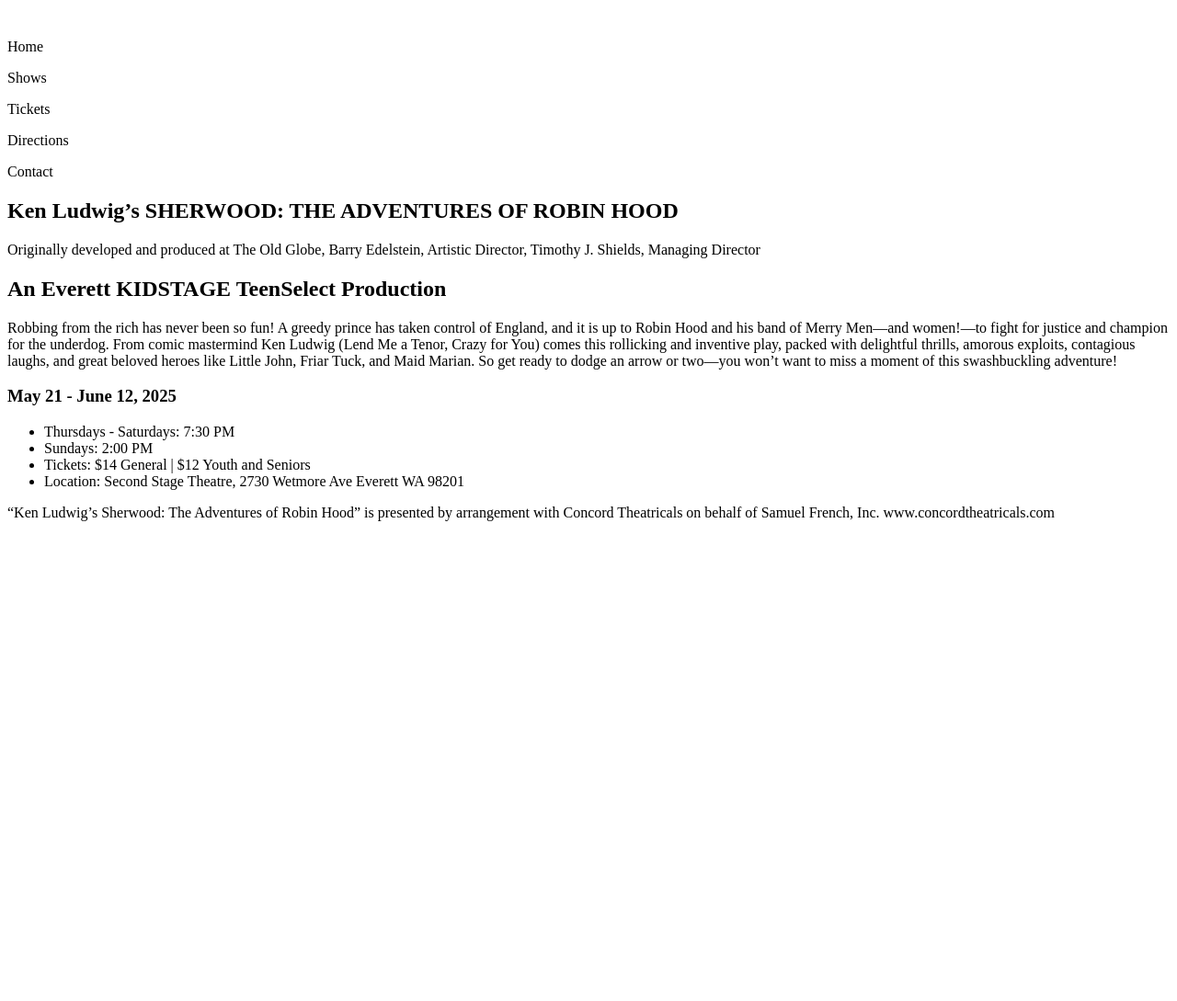
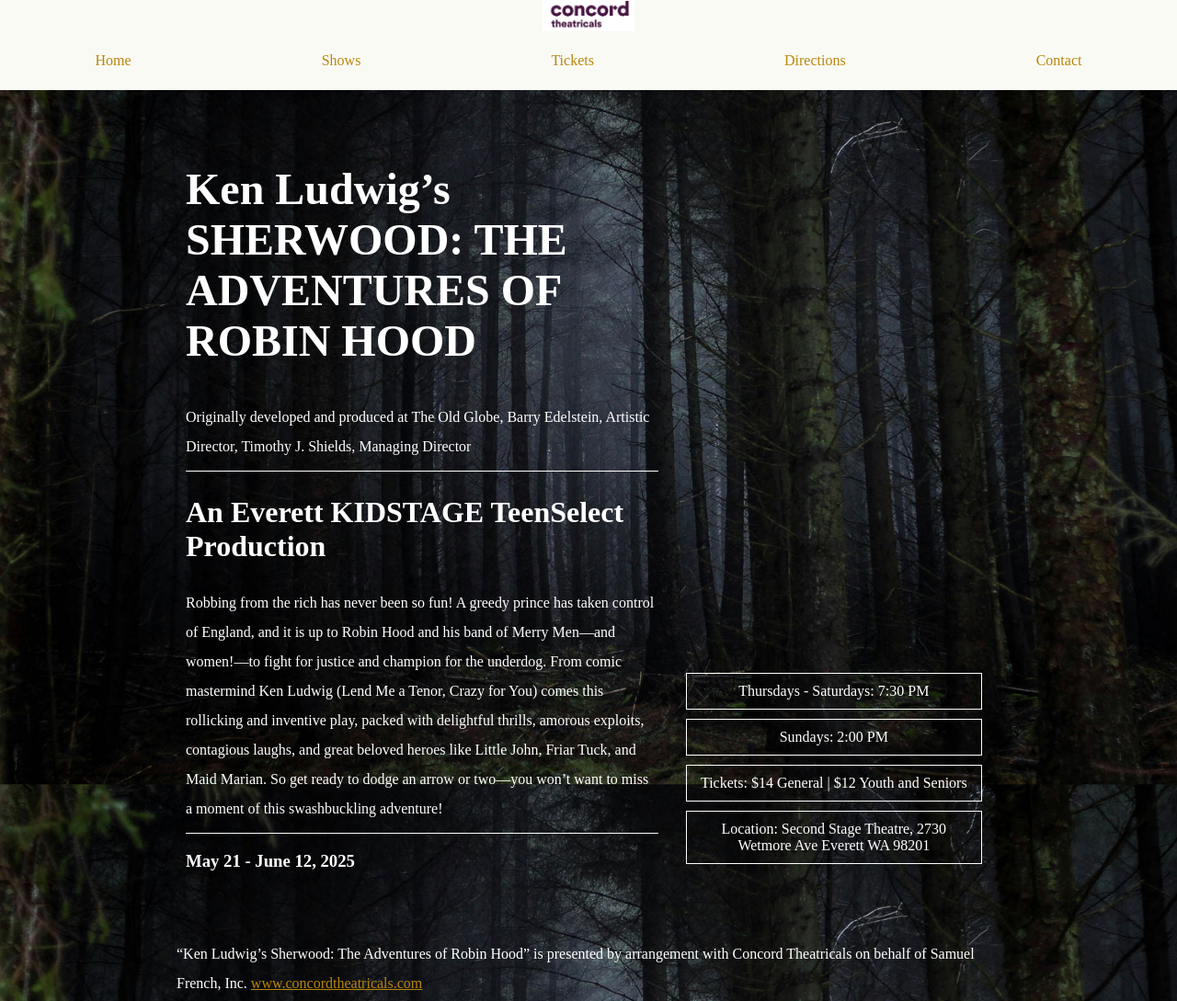
Before and after one commit to vxnguyen7/graph130, a plain HTML site: page pages/theatre.html in a window 1280 px wide. Shown: the top 1089 px of the page at 92% size. Before the commit the page ends 800 px from the top, so only its background shows below. Drawn offline with Linux system fonts and the light colour scheme.

Commit message:
theatre work

```diff
--- a/theatre.html
+++ b/pages/theatre.html
@@ -2,11 +2,16 @@
 <html>
 	<head>
 		<meta charset="UTF-8">
+		<meta name="viewport" content="width=device-width,initial-scale=2.0">
 		<title>Theatre Bill</title>
+		<link href="../styles/theatre.css" rel="stylesheet" type="text/css">
+		<link rel="preconnect" href="https://fonts.googleapis.com">
+		<link rel="preconnect" href="https://fonts.gstatic.com" crossorigin>
+		<link href="https://fonts.googleapis.com/css2?family=Roboto:ital,wght@0,100..900;1,100..900&display=swap" rel="stylesheet">
 	</head>
 	<body>
 		<header>
-			<img scr="../concord.png" width="100px" height="auto"/>
+			<img src="../images/concord.png" width="100px" height="auto"/>
 			<nav>
 				<p>Home</p>
 				<p>Shows</p>
@@ -36,7 +41,7 @@
 		</ul>
 		</main>
 		<footer>
-			<p>“Ken Ludwig’s Sherwood: The Adventures of Robin Hood” is presented by arrangement with Concord Theatricals on behalf of Samuel French, Inc. www.concordtheatricals.com</p>
+			<p>“Ken Ludwig’s Sherwood: The Adventures of Robin Hood” is presented by arrangement with Concord Theatricals on behalf of Samuel French, Inc. <a href="https://www.concordtheatricals.com"target="_" >www.concordtheatricals.com </a> </p>
 		</footer>
 	</body>
 </html>
--- /dev/null
+++ b/styles/theatre.css
@@ -0,0 +1,88 @@
+body {
+    margin:0px;
+    padding:0px;
+    box-sizing: border-box;
+    font-size: 16px;
+    background-image: url(../images/forest.jpg);
+    background-size: cover;
+    background-attachment: fixed;
+    background-repeat: none;
+}
+
+nav {
+    display: flex;
+    flex-wrap: wrap;
+
+}
+
+nav p {
+    display: flex;
+    flex-grow: 1;
+    justify-content: center;
+
+}
+
+header {
+    background-color: rgb(250,250,244);
+}
+
+header img {
+    display:block;
+    margin: auto;
+
+}
+
+main, footer {
+    color: white;
+    display: flex;
+    width: 70%;
+    justify-content: center;
+    margin: 30px auto;
+}
+
+article {
+    width: 60%;
+    padding: 10px;
+
+}
+
+article p {
+    border-bottom: solid 1px white;
+    padding-bottom: 10px;
+}
+
+main ul {
+    width:40%;
+    padding: 10px;
+    align-self: flex-end;
+}
+
+main ul li {
+    list-style-type: none;
+    padding: 10px;
+    margin: 10px;
+    border:solid white 1px;
+    text-align: center;
+}
+
+nav p:hover, main ul li:hover {
+    background-color: white;
+    color: slategray;
+}
+
+h1 {
+    font-size: 3em;
+    ;
+}
+
+h2 {
+    font-size: 2em;
+}
+
+p {
+    line-height: 2em;
+}
+
+nav p, footer a {
+    color: darkgoldenrod
+}
```
Also changed, not shown: images/concord.png (renamed from concord.png), images/forest.jpg (added), 1 other file.
